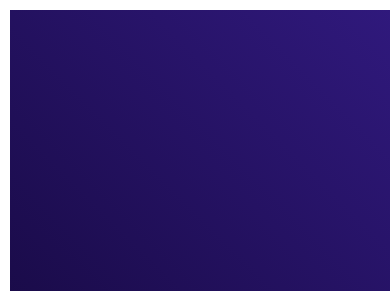
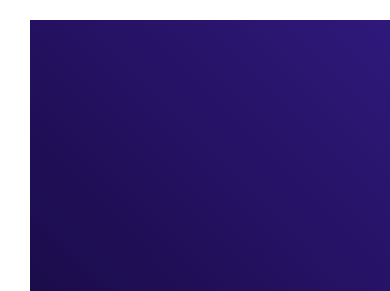
Before and after one commit to VaithegiV/Digital-clock, a plain HTML site: page index.html in a window 390 px wide. Shown: the top 291 px of the page. Drawn offline with Linux system fonts and the light colour scheme.

Commit message:
Update style.css

```diff
--- a/style.css
+++ b/style.css
@@ -96,7 +96,7 @@ h4{
 
 @media all and (min-width:320px) and (max-width:500px){
   .hero{
-    margin: 10px;
+      margin: 20px 30px 20px 30px;
   }
   .container{
     width: 350px;
```
